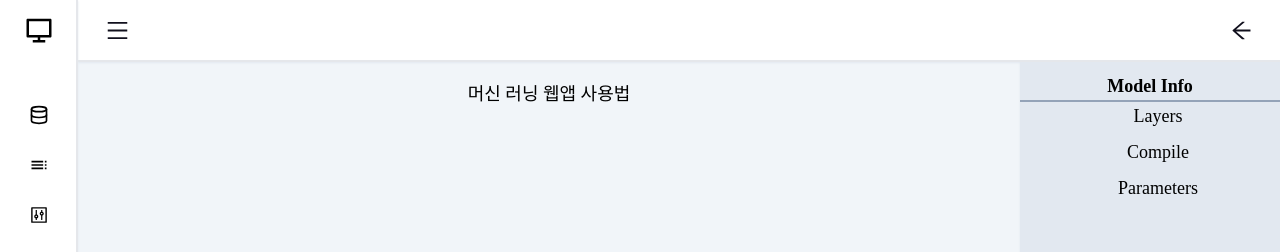
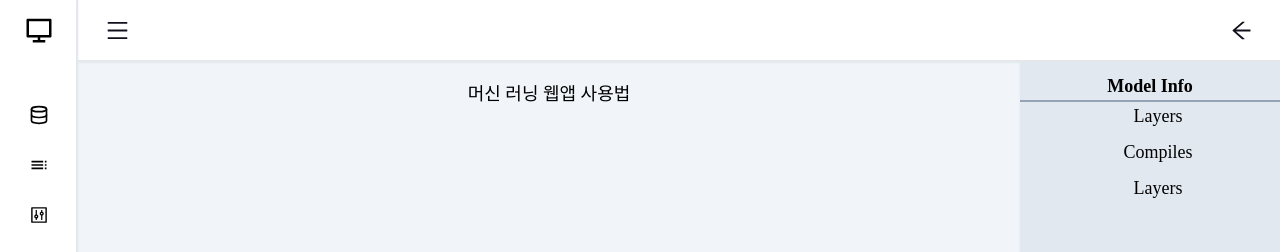
Before and after one commit to moongni/MLeduca, a React (Create React App) app: page / in a window 1280 px wide. Both pictures are taken after a click on the icon 1241 px from the left and 30 px from the top of the page. Shown: the top 252 px of the page. Built offline with nearby package versions, Linux system fonts and the light colour scheme.

Commit message:
8.30 백업

```diff
--- a/src/App.js
+++ b/src/App.js
@@ -1,9 +1,9 @@
 import React, { useState , useEffect} from 'react';
 import MainSidebar from './components/MainSidebar'
 import "./App.css"
-import { ModelDashBoard } from './components/ModelDashBoard';
 import { BrowserRouter } from 'react-router-dom'
 import Router from "./routes"
+import { ModelDashBoard } from './components/ModelDashBoard';
 
 function App() {
   const [isOpen, setMenu] = useState(false);
@@ -27,7 +27,7 @@ function App() {
           />
           <div className={`relative ${isOpen? 'ml-[16.25rem]': 'ml-[4.875rem]'} ${isDashboardOpen? 'mr-[16.25rem]' : '' } pt-20 px-4 pb-4 ease-in-out duration-300`}
           >
-              <Router/>
+            <Router/>
           </div>
           <ModelDashBoard
             isDashboardOpen={isDashboardOpen}
--- a/src/components/Common/package.js
+++ b/src/components/Common/package.js
@@ -8,10 +8,11 @@ export const isEmptyArray = (param) => {
 }
 
 export const isEmpty = (param) => {
-
-    return typeof param == "undefined" || param == null
+    return typeof param == "undefined" || param == null || param === "";
 }
-
+export const isEmptyStr = (param) => {
+    return isEmpty(param) || param === "";
+}
 export const toOption = (items) => {
     const newOptions = [];
 
--- a/src/components/ModelDashBoard.js
+++ b/src/components/ModelDashBoard.js
@@ -1,113 +1,26 @@
 import React from 'react'
 import { Link } from 'react-router-dom';
-import { useSelector } from 'react-redux';
-import sidebars from '../data/sidebarData.json';
+import ParamBoard from './ModelDashBoard/LayerBoard';
+import CompileBoard from './ModelDashBoard/CompileBoard';
+import LayerBoard from './ModelDashBoard/LayerBoard';
 
 export const ModelDashBoard = (props) => {
-    const compile = useSelector((state) => state.compile);
-    const parameter = useSelector((state) => state.parameter.info);
-    const layers = useSelector((state) => state.layers.info);
 
-    const Content = ({props}) => {
-        const getData = (name) => {
-            switch(name) {
-                case "Parameters":
-                    return parameter;
-                case "Compile":
-                    return compile;
-                default:
-                    return {};
-            }
-        }
-        switch(props.name){
-            case "Layers":
-                return(
-                    <ul className='mb-2'>
-                        <Link to={props.link}>
-                        <li className='text-lg font-medium '>Layers</li>
-                        {
-                            layers.map((layer) => {
-                                return (
-                                <li className='pl-2'>
-                                    <p className='break-all'>{layer.idx} Layer</p>
-                                    {
-                                        Object.entries(layer.info).map(item => {
-                                            return (
-                                                <p className='break-all'>{item[0]}&nbsp; &nbsp;{item[1]}</p>
-                                            )
-                                        })
-                                    }
-                                </li>
-                                )
-                            })
-                        }
-                        </Link>
-                    </ul>
-                )
-            case "Compile":
-                return (
-                    <ul className='mb-2'>
-                        <Link to={props.link}>
-                        <li className=' text-lg font-medium'>
-                            {props.name}</li>
-                        {
-                            Object.entries(compile).map(setting => {
-                                if (setting[0] === "optimizer" && Object.keys(setting[1]).length > 0){
-                                    return (
-                                        <li className='pl-2'>
-                                            <p className='break-all'>{setting[0]}:&nbsp; &nbsp;{setting[1].title}</p>
-                                            {
-                                                Object.entries(setting[1].value).map(item => {
-                                                    return (
-                                                        <p className='pl-8 break-all'>{item[0]}&nbsp; &nbsp;{item[1]}</p>
-                                                    )
-                                                })
-                                            }
-                                        </li>
-                                    )
-                                }
-                                if (setting[0] === "loss" && setting[1] !== ''){
-                                    return (
-                                        <li className='pl-2'><p className='break-all'>{setting[0]}:&nbsp; &nbsp;{setting[1]}</p></li>
-                                    )
-                                }
-                            })
-                        }
-                        </Link>
-                    </ul>
-                )
-            default:
-                return (
-                    <ul className='mb-2'>
-                        <Link to={props.link}>
-                        <li className=' text-lg font-medium'>
-                            {props.name}</li>
-                        {
-                            Object.entries(getData(props.name)).map(setting => {
-                                return (
-                                    <li className='pl-2'><p className='break-all'>{setting[0]}:&nbsp; &nbsp;{setting[1]}</p></li>
-                                )
-                            })
-                        }
-                        </Link>
-                    </ul>
-                )
-        }
-    }
 
   return (
     <div className={`fixed top-0 right-0 h-full ${props.isDashboardOpen? 'w-[16.25rem]':'right-[-16.25rem] opacity-0 pointer-events-none'}
     max-w-[16.25rem] py-16 m-0 shadow-sm shadow-slate-200 ease-in-out duration-300
     bg-slate-200 border-soild table`}
-    style={{'width':`}`}}>
+    >
         <div className='table-row w-full h-5/6'>
             <h1 className='mt-2 text-lg text-center font-semibold border-b-2 border-slate-400'>Model Info</h1>
             <div className='ml-4'>
-                {
-                    sidebars.ModelDashBoard.map(items => {
-                        return <Content props={items}/>
-                    })
-                }
+                <LayerBoard
+                    link="/setting"/>
+                <CompileBoard
+                    link="/setting"/>
+                <ParamBoard
+                    link="/setting"/>
             </div>
         </div>
         <div className='table-row h-14'>
--- /dev/null
+++ b/src/components/ModelDashBoard/CompileBoard.jsx
@@ -0,0 +1,44 @@
+import React from "react";
+import { useSelector } from "react-redux";
+import { Link } from "react-router-dom";
+import { isEmptyObject, isEmptyStr } from "../Common/package";
+const CompileBoard = ({children, className, style, ...props}) => {
+    const compile = useSelector((state) => state.compile);
+    return (
+        <ul className='mb-2'>
+            <Link to={props.link}>
+            <li className='text-lg font-medium'>Compiles</li>
+            {
+                !isEmptyObject(compile) &&
+                Object.entries(compile).map(setting => {
+                    if (setting[0] === "optimizer" && !isEmptyObject(setting[1])){
+                        return (
+                            <li className='pl-2'>
+                                <p className='break-all'>{setting[0]}:&nbsp; &nbsp;{setting[1].title}</p>
+                                {
+                                    !isEmptyObject(setting[1].value) &&
+                                    Object.entries(setting[1].value).map(item => {
+                                        return (
+                                            <p className='pl-8 break-all'>{item[0]}&nbsp; &nbsp;{item[1]}</p>
+                                        )
+                                    })
+                                }
+                            </li>
+                        )
+                    }
+                    if (setting[0] === "loss" && !isEmptyStr(setting[1])){
+                        console.log("isEmptyStr", isEmptyStr(setting[1]))
+                        return (
+                            <li className='pl-2'>
+                                <p className='break-all'>{setting[0]}:&nbsp; &nbsp;{setting[1]}</p>
+                            </li>
+                        )
+                    }
+                })
+            }
+        </Link>
+    </ul>
+    )
+}
+
+export default CompileBoard;
--- /dev/null
+++ b/src/components/ModelDashBoard/LayerBoard.jsx
@@ -0,0 +1,35 @@
+import React from "react";
+import { useSelector } from "react-redux";
+import { Link } from "react-router-dom";
+import { isEmptyObject } from "../Common/package";
+
+const LayerBoard = ({children, className, style, ...props}) => {
+    const layers = useSelector((state) => state.layers.info);
+    console.log("l",props);
+    return (
+        <ul className='mb-2'>
+            <Link to={props.link}>
+                <li className='text-lg font-medium '>Layers</li>
+                {
+                    !isEmptyObject(layers) &&
+                    layers.map((layer) => {
+                        return (
+                            <li className='pl-2'>
+                                <p className='break-all'>{layer.idx} Layer</p>
+                                {
+                                    Object.entries(layer.info).map(item => {
+                                        return (
+                                            <p className='break-all'>{item[0]}&nbsp; &nbsp;{item[1]}</p>
+                                        )
+                                    })
+                                }
+                            </li>
+                        )
+                    })
+                }
+            </Link>
+        </ul>
+    )
+}
+
+export default LayerBoard;
--- /dev/null
+++ b/src/components/ModelDashBoard/ParamBoard.jsx
@@ -0,0 +1,24 @@
+import React from "react";
+import { useSelector } from "react-redux";
+import { Link } from "react-router-dom";
+import { isEmptyObject } from "../Common/package";
+
+const ParamBoard = ({children, className, style, ...props}) => {
+    const parameter = useSelector((state) => state.parameter.info);
+
+    return (
+        <ul className='mb-2'>
+            <Link to={props.link}>
+                <li className=' text-lg font-medium'>Parameters</li>
+                {
+                    !isEmptyObject(parameter) &&
+                    Object.entries(parameter).map(setting => (
+                            <li className='pl-2'><p className='break-all'>{setting[0]}:&nbsp; &nbsp;{setting[1]}</p></li>
+                        ))
+                }
+            </Link>
+        </ul>
+    )
+}
+
+export default ParamBoard;
--- a/src/data/sidebarData.json
+++ b/src/data/sidebarData.json
@@ -43,28 +43,5 @@
             "icon":"FaFileExport",
             "link":"#"
         }
-    ],
-
-    "ModelDashBoard":[
-        {
-            "name":"Layers",
-            "subLinkName":
-            [
-                {
-                    "name":"Layer",
-                    "link":"/layers"
-                }
-            ],
-            "link":"/setlayers"
-
-        },
-        {
-            "name":"Compile",
-            "link": "/setcompile"
-        },
-        {
-            "name":"Parameters",
-            "link": "setparams"
-        }
     ]
 }
```
Also changed, not shown: src/routes.js (+4 -6 lines).
